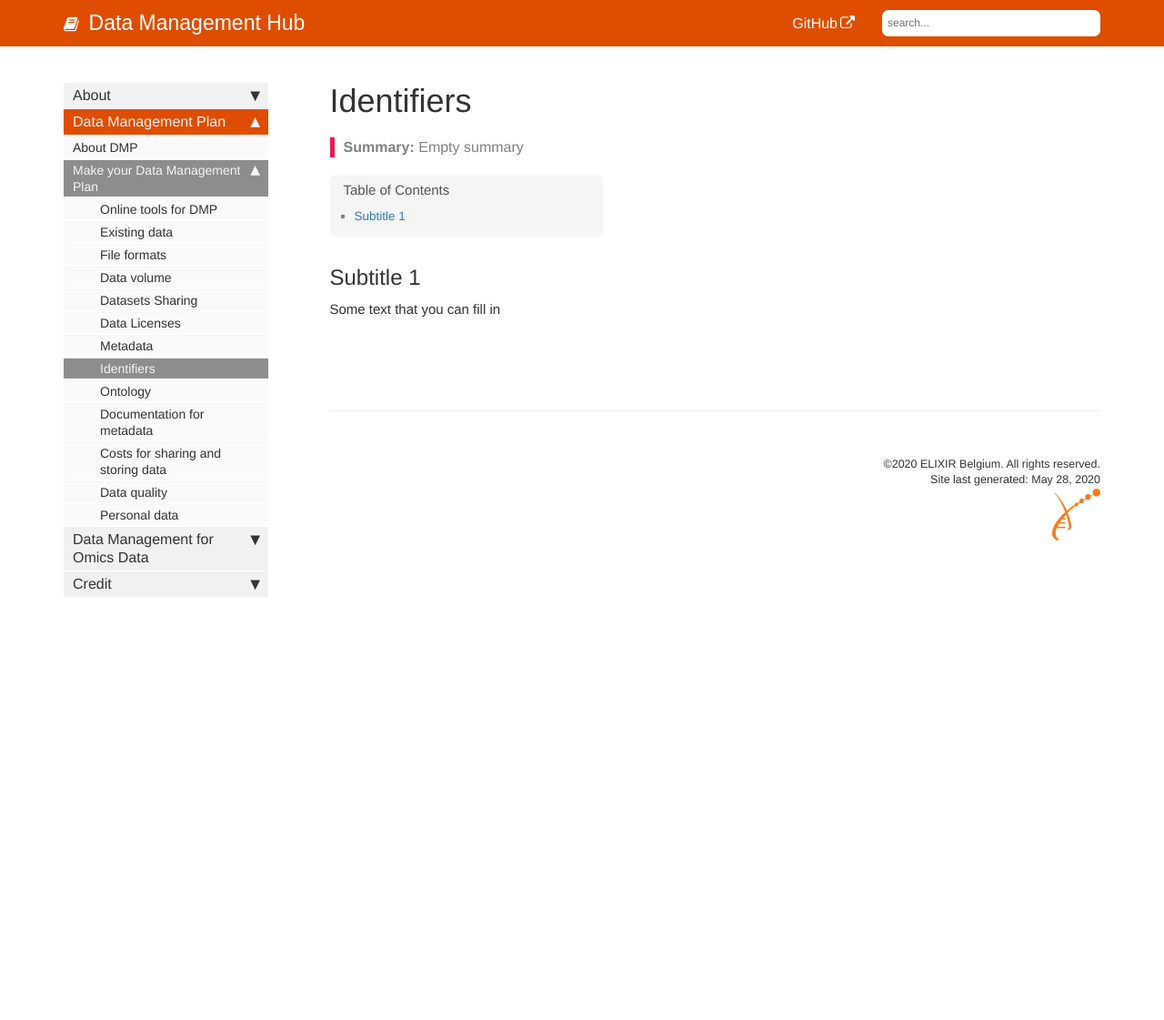
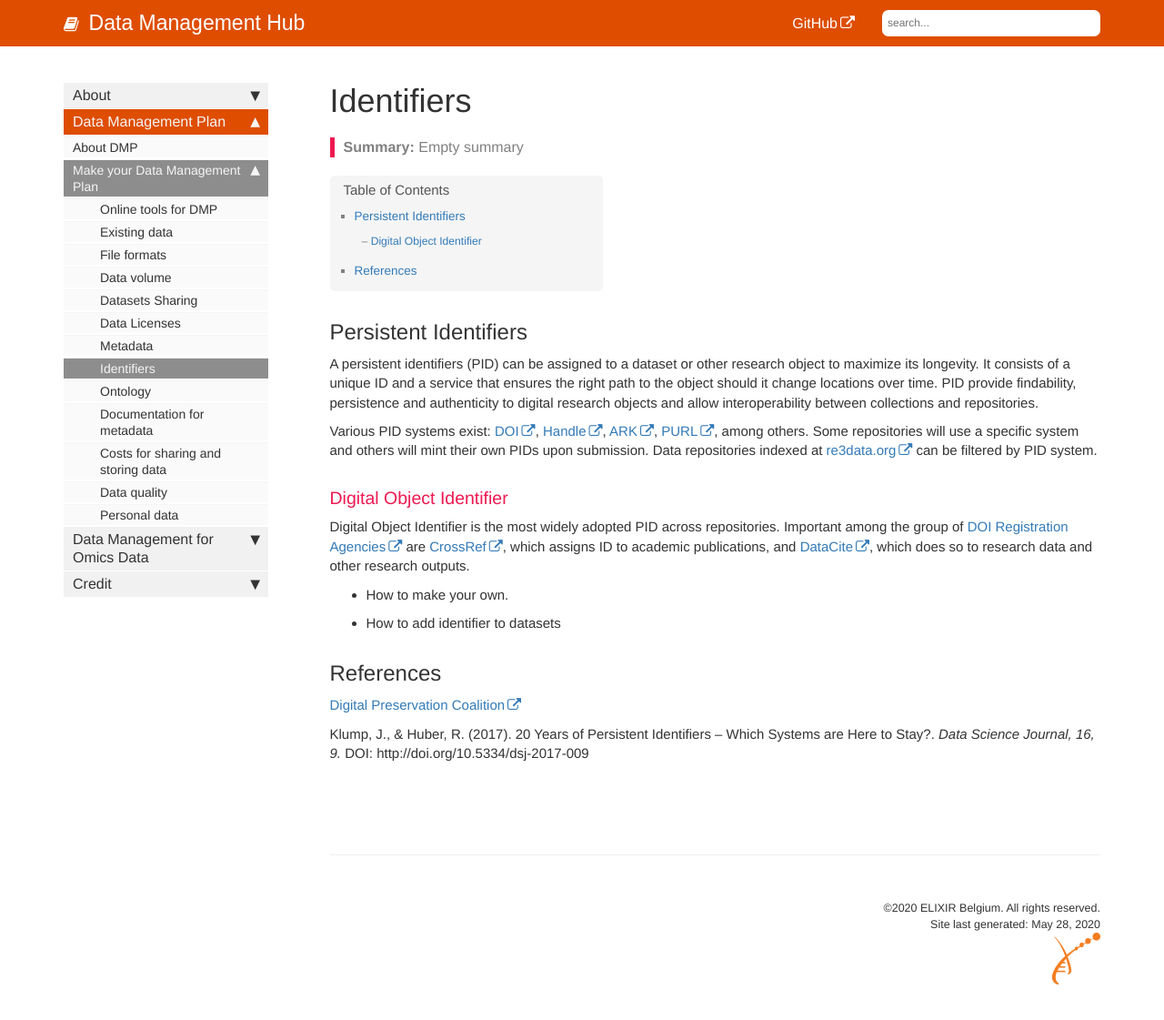
Before and after one commit to ELIXIR-Belgium/rdm-guide, a Jekyll site: the page built from pages/identifiers.md, in a window 1280 px wide and 1142 px high. Shown: the top 1121 px of the window at 91% size. Built offline with Jekyll 4.4.1, drawn with Linux system fonts in a browser that asks for light colours; some web fonts are replaced.

Commit message:
Update identifiers.md
added content. Not finished

```diff
--- a/pages/identifiers.md
+++ b/pages/identifiers.md
@@ -6,6 +6,24 @@ sidebar: mydoc_sidebar
 permalink: identifiers.html
 ---
 
-## Subtitle 1
+## Persistent Identifiers
 
-Some text that you can fill in
+A persistent identifiers (PID) can be assigned to a dataset or other research object to maximize its longevity. It consists of a unique ID and a service that ensures the right path to the object should it change locations over time. PID provide findability, persistence and authenticity to digital research objects and allow interoperability between collections and repositories.
+
+Various PID systems exist: [DOI](https://www.doi.org/), [Handle](http://www.handle.net/), [ARK](https://escholarship.org/uc/item/9p9863nc#main), [PURL](https://archive.org/services/purl/), among others. Some repositories will use a specific system and others will mint their own PIDs upon submission. Data repositories indexed at [re3data.org](https://www.re3data.org/) can be filtered by PID system.
+
+
+### Digital Object Identifier
+Digital Object Identifier is the most widely adopted PID across repositories. Important among the group of [DOI Registration Agencies](https://www.doi.org/registration_agencies.html) are [CrossRef](https://www.crossref.org/), which assigns ID to academic publications, and [DataCite](https://datacite.org/), which does so to research data and other research outputs.
+
+
+
+-	How to make your own.<!--- is this possible?--->
+-	How to add identifier to datasets
+
+
+## References
+[Digital Preservation Coalition](https://www.dpconline.org/)
+
+
+Klump, J., & Huber, R. (2017). 20 Years of Persistent Identifiers – Which Systems are Here to Stay?. *Data Science Journal, 16, 9.* DOI: http://doi.org/10.5334/dsj-2017-009
```
